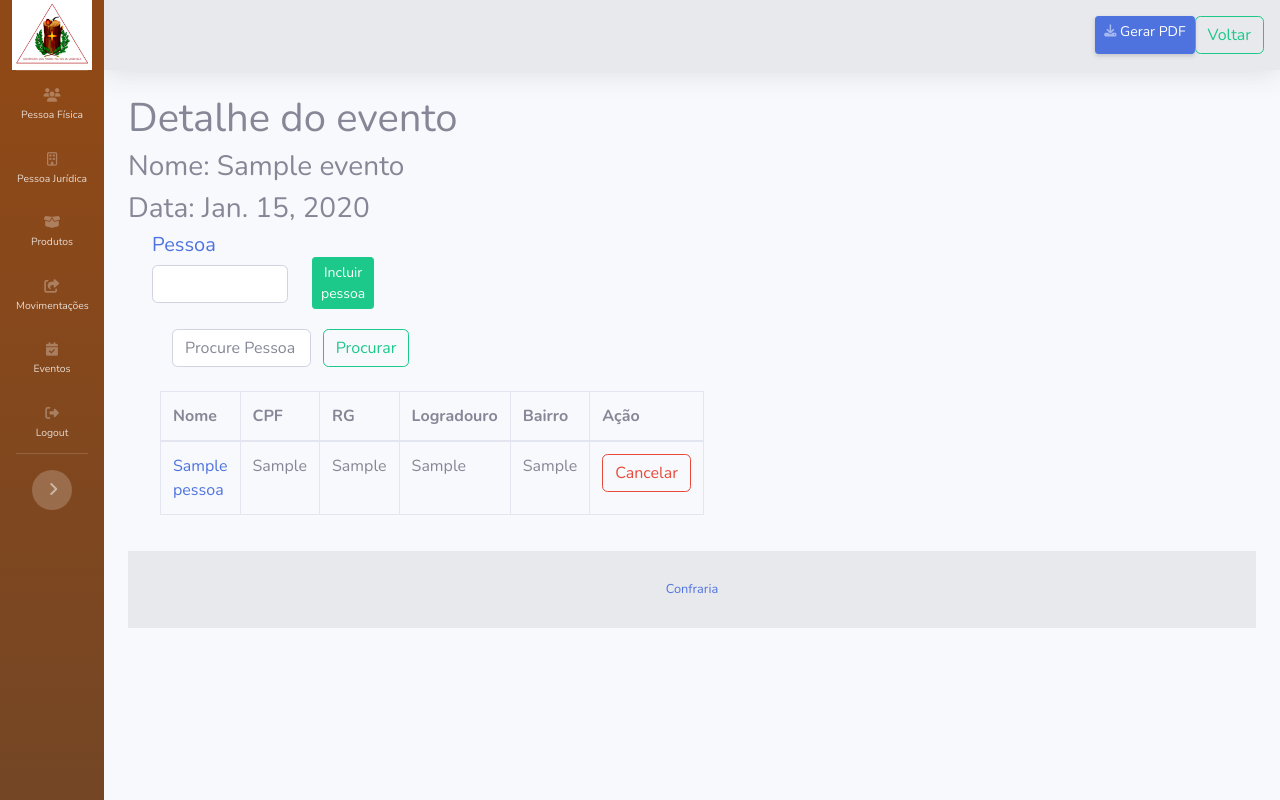
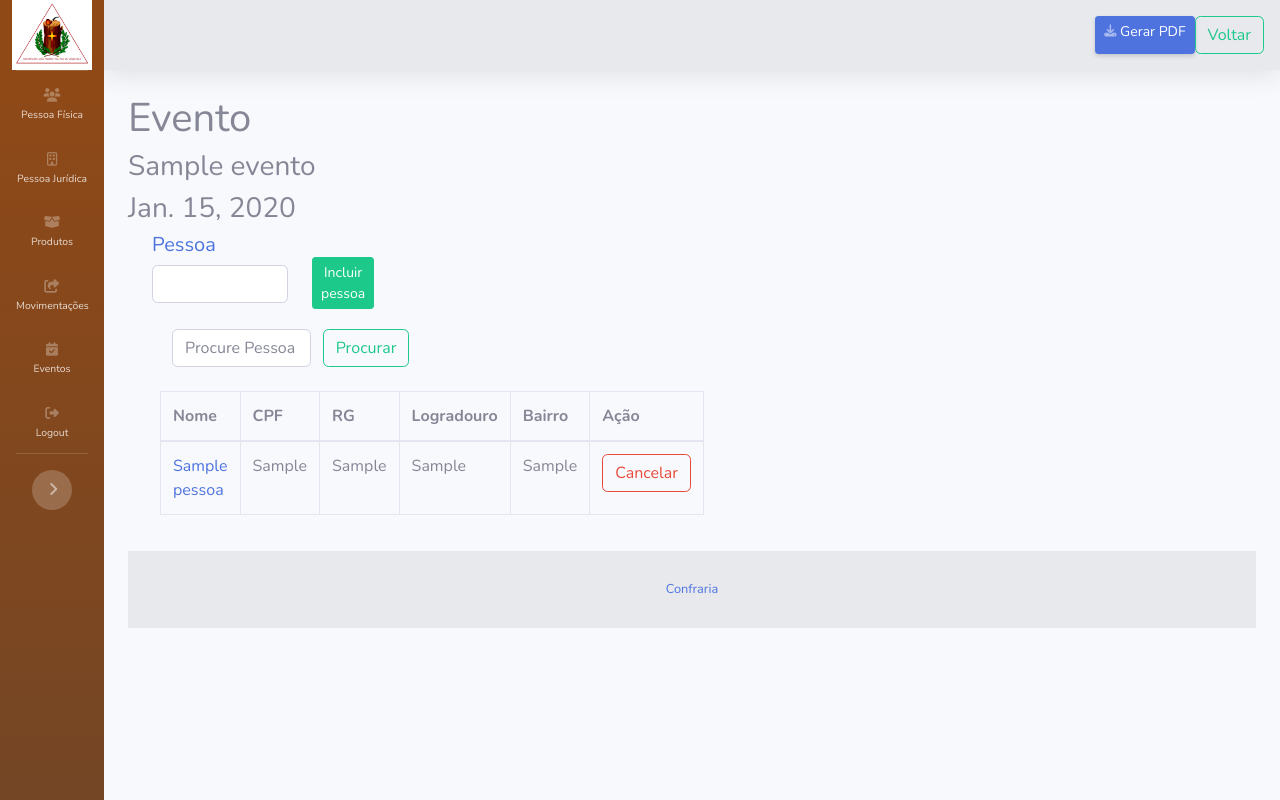
Before and after one commit to wartrax13/erp_confraria, a Django app: page /evento/detail/1/ in a window 1280 px wide. Run offline with Django 3.2, Linux system fonts and the light colour scheme; a user stored in the database is signed in; tables that the repository leaves empty hold one stand-in row (values such as "Sample post"); some libraries are stand-ins or nearby versions.

Commit message:
Alteraçao de titulos

```diff
--- a/confraria/evento/templates/evento/evento_detail.html
+++ b/confraria/evento/templates/evento/evento_detail.html
@@ -2,7 +2,7 @@
 {% load widget_tweaks %}
 
 {% block title %}
-<h1>Detalhe do evento</h1>
+<h1>Evento</h1>
 {% endblock title %}
 
 {% block extra_css %}
@@ -19,8 +19,8 @@
 
 
 {% block content %}
-<h3 class="col-12"> Nome: {{ object.nome }} </h3>
-<h3 class="col-12"> Data: {{ object.data }} </h3>
+<h3 class="col-12"> {{ object.nome }} </h3>
+<h3 class="col-12"> {{ object.data }} </h3>
 <div class="col-6">
     <form method="POST" class="row col-12">
         {% csrf_token %}
--- a/confraria/evento/templates/evento/evento_list.html
+++ b/confraria/evento/templates/evento/evento_list.html
@@ -1,7 +1,7 @@
 {% extends 'base.html' %}
 
 {% block title %}
-<h1>Lista de Eventos</h1>
+<h1>Eventos</h1>
 {% endblock title %}
 
 
--- a/confraria/pessoa/templates/pessoa/pessoafisica_list.html
+++ b/confraria/pessoa/templates/pessoa/pessoafisica_list.html
@@ -1,7 +1,7 @@
 {% extends 'base.html' %}
 
 {% block title %}
-<h1>Lista de cadastros</h1>
+<h1>Cadastros de Pessoas Físicas</h1>
 {% endblock title %}
 
 {% block actions %}
--- a/confraria/pessoa/templates/pessoa/pessoajuridica_list.html
+++ b/confraria/pessoa/templates/pessoa/pessoajuridica_list.html
@@ -1,7 +1,7 @@
 {% extends 'base.html' %}
 
 {% block title %}
-<h1>Lista de cadastros</h1>
+<h1>Cadastros de Pessoas Jurídicas</h1>
 {% endblock title %}
 
 {% block actions %}
--- a/confraria/produto/templates/produto/categoria_list.html
+++ b/confraria/produto/templates/produto/categoria_list.html
@@ -1,7 +1,7 @@
 {% extends 'base.html' %}
 
 {% block title %}
-<h1>Lista de categorias</h1>
+<h1>Categorias</h1>
 {% endblock title %}
 
 
--- a/confraria/produto/templates/produto/movimentacao_list.html
+++ b/confraria/produto/templates/produto/movimentacao_list.html
@@ -1,7 +1,7 @@
 {% extends 'base.html' %}
 
 {% block title %}
-<h1>Lista de Movimentações</h1>
+<h1>Movimentações</h1>
 {% endblock title %}
 
 {% block actions %}
--- a/confraria/produto/templates/produto/produto_list.html
+++ b/confraria/produto/templates/produto/produto_list.html
@@ -1,7 +1,7 @@
 {% extends 'base.html' %}
 
 {% block title %}
-<h1>Lista de Cadastros a Receber a Cesta</h1>
+<h1>Produtos</h1>
 {% endblock title %}
 
 
```
